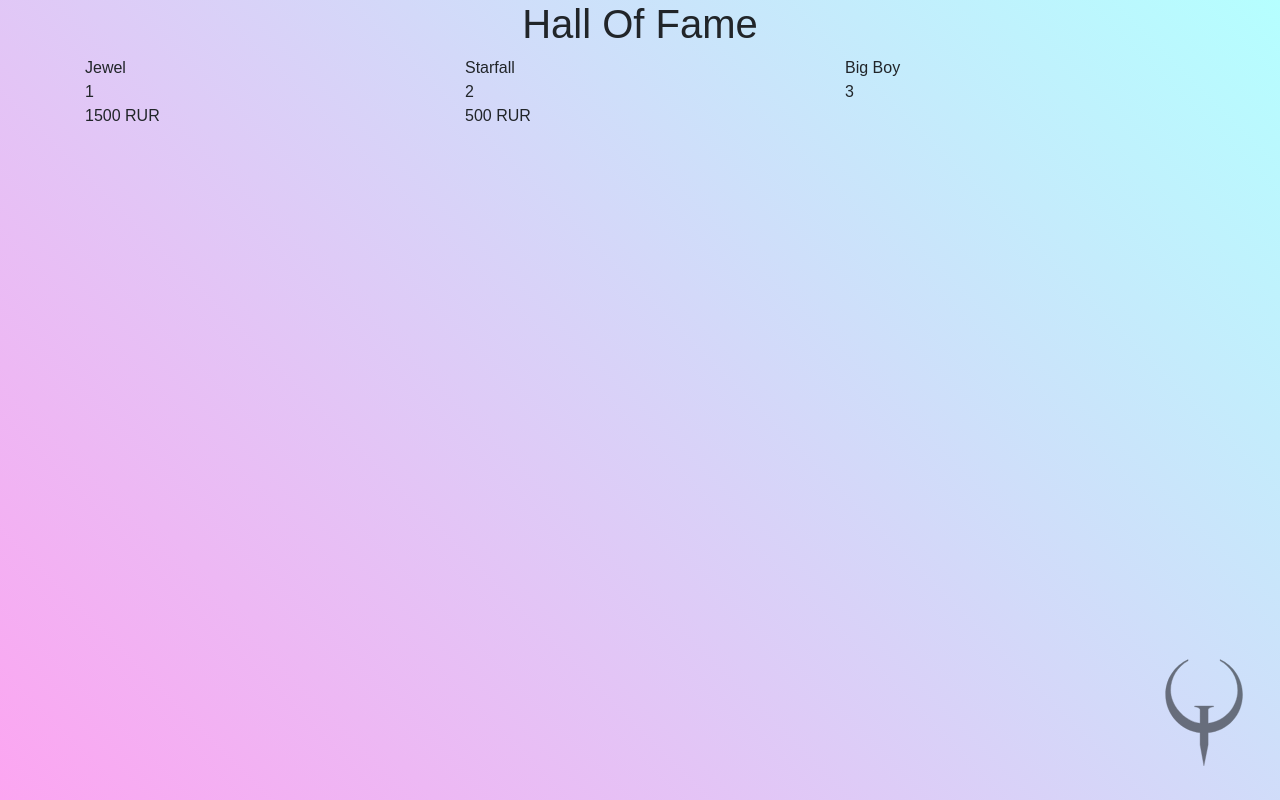
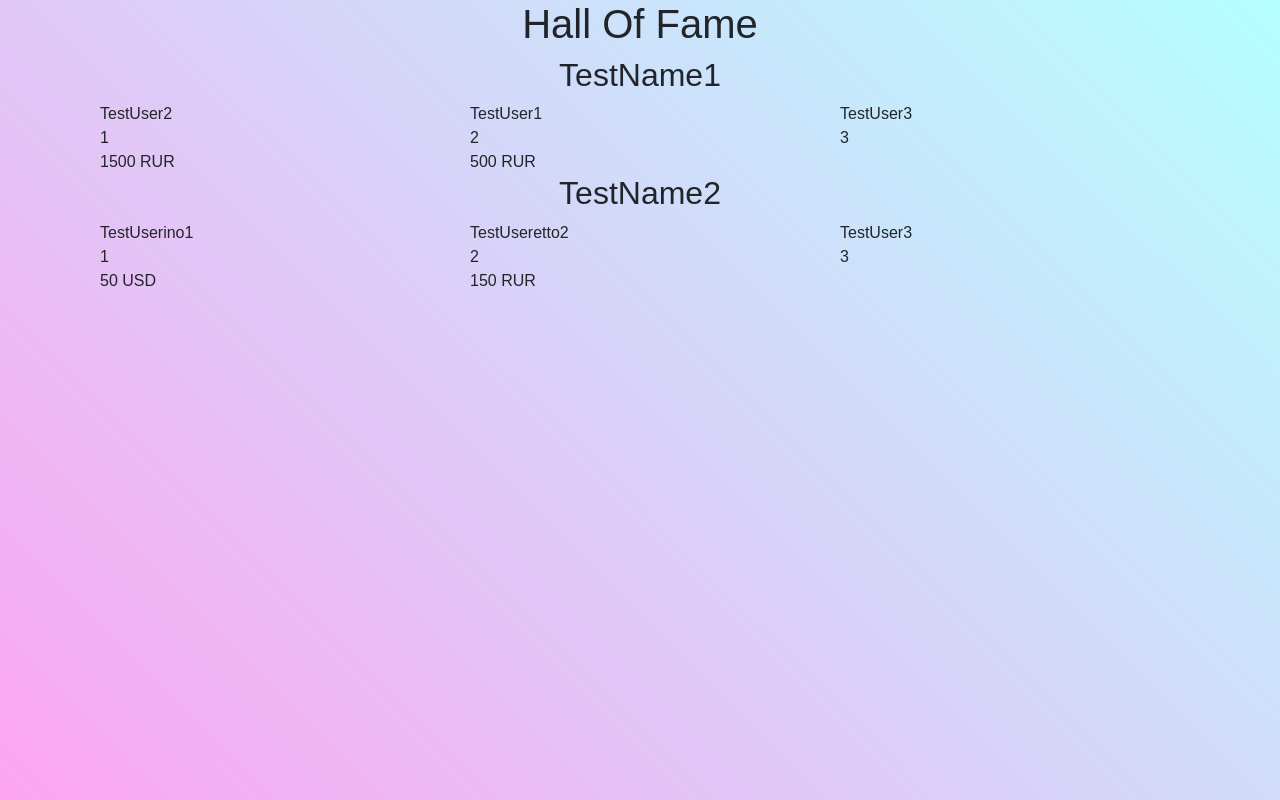
Before and after one commit to theHDM/hall-of-fame, a React (Create React App) app: page / in a window 1280 px wide. Built offline with nearby package versions, Linux system fonts and the light colour scheme.

Commit message:
added tournament list

```diff
--- a/src/App.css
+++ b/src/App.css
@@ -4,4 +4,5 @@
     right: 36px;
     height: 120px;
     opacity: 0.5;
+    display: none;
 }
--- a/src/App.js
+++ b/src/App.js
@@ -1,12 +1,12 @@
 import React, { Component } from 'react';
 
 import './App.css';
-import ResultsList from "./components/results-list/ResultsList";
+import TournamentList from "./components/tournament-list/TournamentList";
 
 class App extends Component {
   render() {
     return (
-      <ResultsList/>
+      <TournamentList/>
     );
   }
 }
--- a/src/components/results-list/ResultsList.js
+++ b/src/components/results-list/ResultsList.js
@@ -3,27 +3,10 @@ import Result from "../result/Result";
 
 export default class ResultsList extends Component {
   render() {
-    const results = [
-      {
-        nickname: 'Starfall',
-        placement: 2,
-        prize: '500 RUR'
-      },
-      {
-        nickname: 'Jewel',
-        placement: 1,
-        prize: '1500 RUR'
-      },
-      {
-        nickname: 'Big Boy',
-        placement: 3,
-      }
-    ];
-    const resultItems = results.sort((a, b) => a.placement - b.placement).map((result, i) => <Result key={`result_${i}`} {...result}/>);
+    const resultItems = this.props.results.sort((a, b) => a.placement - b.placement).map((result, i) => <Result key={`result_${i}`} {...result}/>);
 
     return (
       <div className="container">
-        <h1 className="text-center">Hall Of Fame</h1>
         <div className="row">
           {resultItems}
         </div>
--- /dev/null
+++ b/src/components/tournament-list/TournamentList.js
@@ -0,0 +1,17 @@
+import React, { Component } from 'react';
+import Tournament from "../tournament/Tournament";
+import {data} from './data';
+
+export default class TournamentList extends Component {
+  render() {
+
+    const tournamentItems = data.map((tournament, i) => <Tournament key={`tournament_${i}`} {...tournament}/>);
+
+    return (
+      <div className="container">
+        <h1 className="text-center">Hall Of Fame</h1>
+          {tournamentItems}
+      </div>
+    );
+  }
+}
--- /dev/null
+++ b/src/components/tournament-list/data.js
@@ -0,0 +1,46 @@
+export const data = [
+  {
+    tournamentName: 'TestName1',
+    results: [
+      {
+        nickname: 'TestUser1',
+        placement: 2,
+        prize: '500 RUR',
+        country: 'RU'
+      },
+      {
+        nickname: 'TestUser2',
+        placement: 1,
+        prize: '1500 RUR',
+        country: 'UA'
+      },
+      {
+        nickname: 'TestUser3',
+        placement: 3,
+        country: 'BY'
+      }
+    ]
+  },
+  {
+    tournamentName: 'TestName2',
+    results: [
+      {
+        nickname: 'TestUserino1',
+        placement: 1,
+        prize: '50 USD',
+        country: 'RU'
+      },
+      {
+        nickname: 'TestUseretto2',
+        placement: 2,
+        prize: '150 RUR',
+        country: 'UA'
+      },
+      {
+        nickname: 'TestUser3',
+        placement: 3,
+        country: 'BY'
+      }
+    ]
+  }
+];
--- /dev/null
+++ b/src/components/tournament/Tournament.js
@@ -0,0 +1,13 @@
+import React, { Component } from 'react';
+import ResultsList from "../results-list/ResultsList";
+
+export default class Tournament extends Component {
+  render() {
+    return (
+      <div>
+        <h2 className="text-center mb-2">{this.props.tournamentName}</h2>
+        <ResultsList {...this.props}/>
+      </div>
+    );
+  }
+}
```
